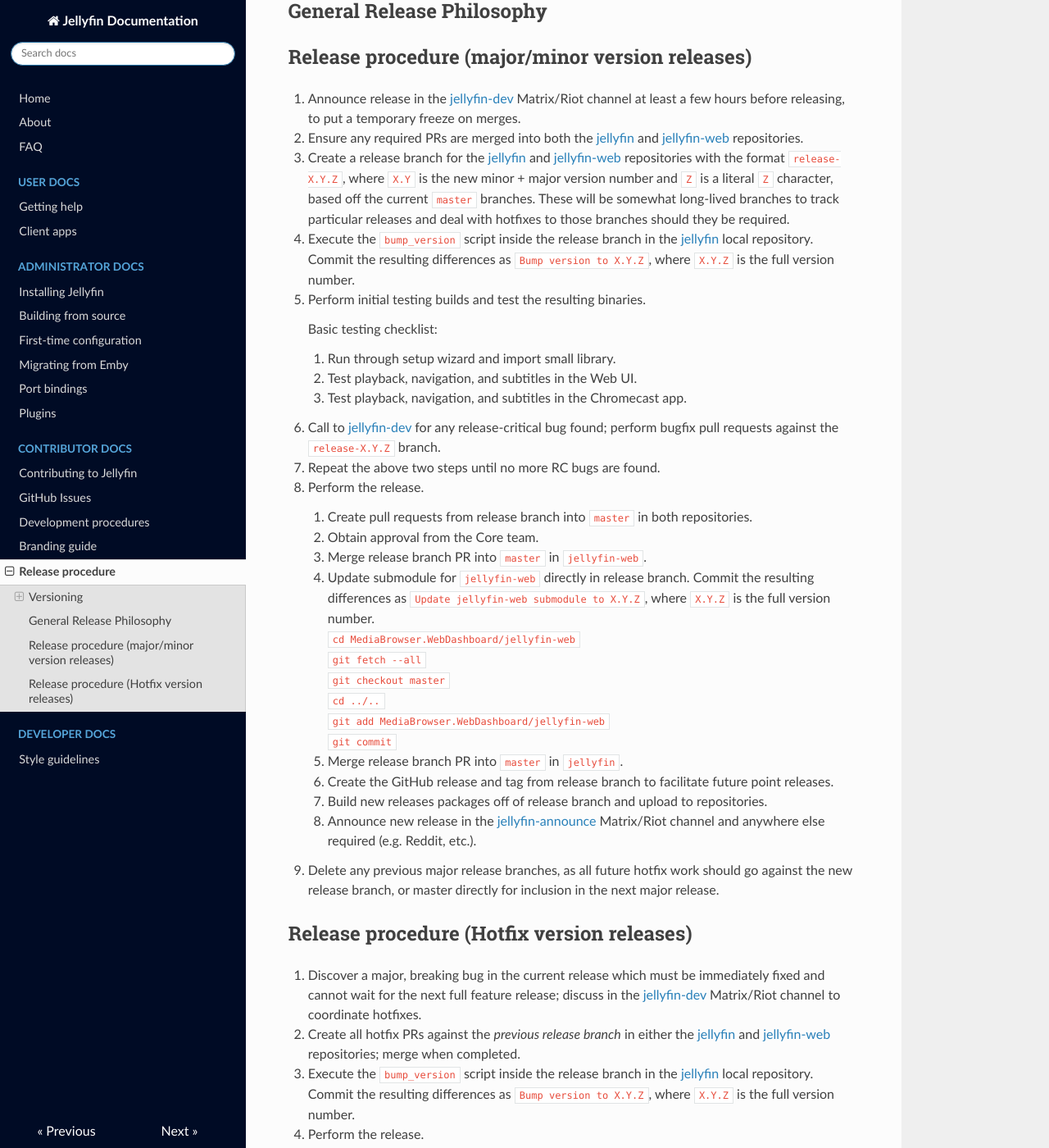
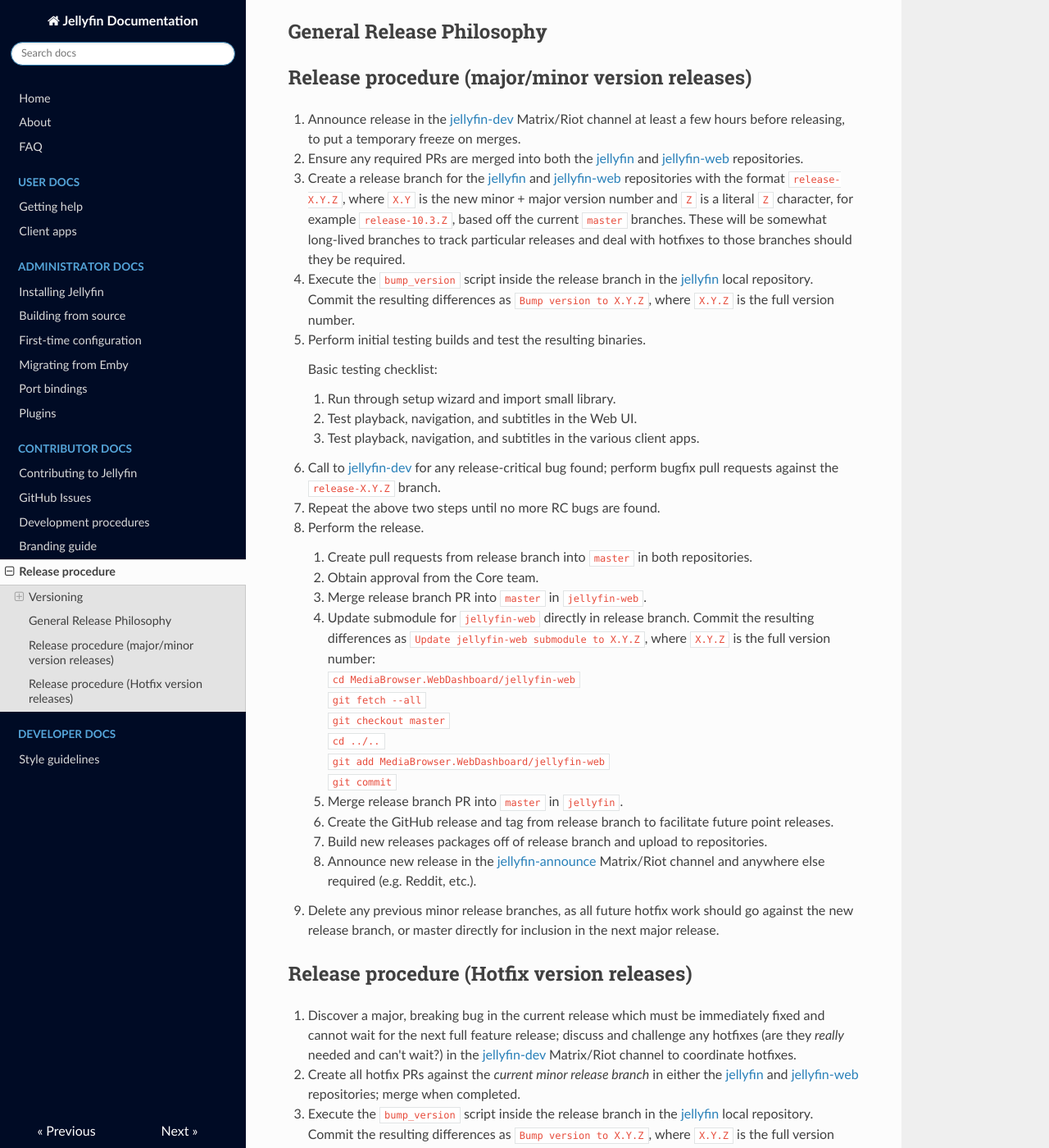
Before and after one commit to jellyfin-archive/jellyfin-docs, an MkDocs documentation site: the page built from docs/contributor-docs/release-procedure.md, in a window 1280 px wide and 1400 px high, scrolled down 727 px. Shown: the whole window at 82% size. Built offline with MkDocs 1.6.1, drawn with Linux system fonts in a browser that asks for light colours; nearby versions of some CDN libraries; old or Windows-style settings are respelled for this version of MkDocs; some of the changed text lies outside the part shown.

```diff
--- a/docs/contributor-docs/release-procedure.md
+++ b/docs/contributor-docs/release-procedure.md
@@ -4,7 +4,7 @@ This document is a Core team guide, provided publicly to ensure transparancy in
 
 ## Versioning
 
-Jellyfin uses [semantic versioning](https://semver.org). All releases will have versions in the `X.Y.Z` format, starting from `10.0.0`. Note however that the `10.Y.Z` release chain represents the "cleanup" of the codebase, so it should be accepted that `10.Y.Z` breaks all compatibility, at some point, with previous Emby-compatible interfaces. Our versioning will typically follow the patterns below:
+Jellyfin uses [semantic versioning](https://semver.org). All releases will have versions in the `X.Y.Z` format, starting from `10.0.0`. Note however that the `10.Y.Z` release chain represents the "cleanup" of the codebase, so it should be accepted that `10.Y.Z` breaks all compatibility, at some point, with previous Emby-compatible interfaces, and may also break compatibility with previous `10.Y` releases if required for later cleanup work. Our versioning will typically follow the patterns below:
 
 #### `X` - Major breaking versions
 
@@ -27,7 +27,7 @@ Jellyfin uses [semantic versioning](https://semver.org). All releases will have
 
 1. Ensure any required PRs are merged into both the [jellyfin](https://github.com/jellyfin/jellyfin) and [jellyfin-web](https://github.com/jellyfin/jellyfin-web) repositories.
 
-1. Create a release branch for the [jellyfin](https://github.com/jellyfin/jellyfin) and [jellyfin-web](https://github.com/jellyfin/jellyfin-web) repositories with the format `release-X.Y.Z`, where `X.Y` is the new minor + major version number and `Z` is a literal `Z` character, based off the current `master` branches. These will be somewhat long-lived branches to track particular releases and deal with hotfixes to those branches should they be required.
+1. Create a release branch for the [jellyfin](https://github.com/jellyfin/jellyfin) and [jellyfin-web](https://github.com/jellyfin/jellyfin-web) repositories with the format `release-X.Y.Z`, where `X.Y` is the new minor + major version number and `Z` is a literal `Z` character, for example `release-10.3.Z`, based off the current `master` branches. These will be somewhat long-lived branches to track particular releases and deal with hotfixes to those branches should they be required.
 
 1. Execute the `bump_version` script inside the release branch in the [jellyfin](https://github.com/jellyfin/jellyfin) local repository. Commit the resulting differences as `Bump version to X.Y.Z`, where `X.Y.Z` is the full version number.
 
@@ -37,7 +37,7 @@ Jellyfin uses [semantic versioning](https://semver.org). All releases will have
 
     1. Run through setup wizard and import small library.
     1. Test playback, navigation, and subtitles in the Web UI.
-    1. Test playback, navigation, and subtitles in the Chromecast app.
+    1. Test playback, navigation, and subtitles in the various client apps.
 
 1. Call to [jellyfin-dev](https://matrix.to/#/#jellyfin-dev:matrix.org) for any release-critical bug found; perform bugfix pull requests against the `release-X.Y.Z` branch.
 
@@ -48,7 +48,7 @@ Jellyfin uses [semantic versioning](https://semver.org). All releases will have
     1. Create pull requests from release branch into `master` in both repositories.
     1. Obtain approval from the Core team.
     1. Merge release branch PR into `master` in `jellyfin-web`.
-    1. Update submodule for `jellyfin-web` directly in release branch. Commit the resulting differences as `Update jellyfin-web submodule to X.Y.Z`, where `X.Y.Z` is the full version number.
+    1. Update submodule for `jellyfin-web` directly in release branch. Commit the resulting differences as `Update jellyfin-web submodule to X.Y.Z`, where `X.Y.Z` is the full version number:
         `cd MediaBrowser.WebDashboard/jellyfin-web`
         `git fetch --all`
         `git checkout master`
@@ -60,13 +60,13 @@ Jellyfin uses [semantic versioning](https://semver.org). All releases will have
     1. Build new releases packages off of release branch and upload to repositories.
     1. Announce new release in the [jellyfin-announce](https://matrix.to/#/#jellyfin-announce:matrix.org) Matrix/Riot channel and anywhere else required (e.g. Reddit, etc.).
 
-1. Delete any previous major release branches, as all future hotfix work should go against the new release branch, or master directly for inclusion in the next major release.
+1. Delete any previous minor release branches, as all future hotfix work should go against the new release branch, or master directly for inclusion in the next major release.
 
 ## Release procedure (Hotfix version releases)
 
-1. Discover a major, breaking bug in the current release which must be immediately fixed and cannot wait for the next full feature release; discuss in the [jellyfin-dev](https://matrix.to/#/#jellyfin-dev:matrix.org) Matrix/Riot channel to coordinate hotfixes.
+1. Discover a major, breaking bug in the current release which must be immediately fixed and cannot wait for the next full feature release; discuss and challenge any hotfixes (are they *really* needed and can't wait?) in the [jellyfin-dev](https://matrix.to/#/#jellyfin-dev:matrix.org) Matrix/Riot channel to coordinate hotfixes.
 
-1. Create all hotfix PRs against the *previous release branch* in either the [jellyfin](https://github.com/jellyfin/jellyfin) and [jellyfin-web](https://github.com/jellyfin/jellyfin-web) repositories; merge when completed.
+1. Create all hotfix PRs against the *current minor release branch* in either the [jellyfin](https://github.com/jellyfin/jellyfin) and [jellyfin-web](https://github.com/jellyfin/jellyfin-web) repositories; merge when completed.
 
 1. Execute the `bump_version` script inside the release branch in the [jellyfin](https://github.com/jellyfin/jellyfin) local repository. Commit the resulting differences as `Bump version to X.Y.Z`, where `X.Y.Z` is the full version number.
 
```
Also changed, not shown: other parts of docs/contributor-docs/release-procedure.md (+2 -2 lines), docs/administrator-docs/installing.md (+1 -1 lines), docs/contributor-docs/contributing-code.md (+6 -2 lines), docs/contributor-docs/contributing.md (+1 -1 lines), docs/user-docs/apps.md (+1 -2 lines).
